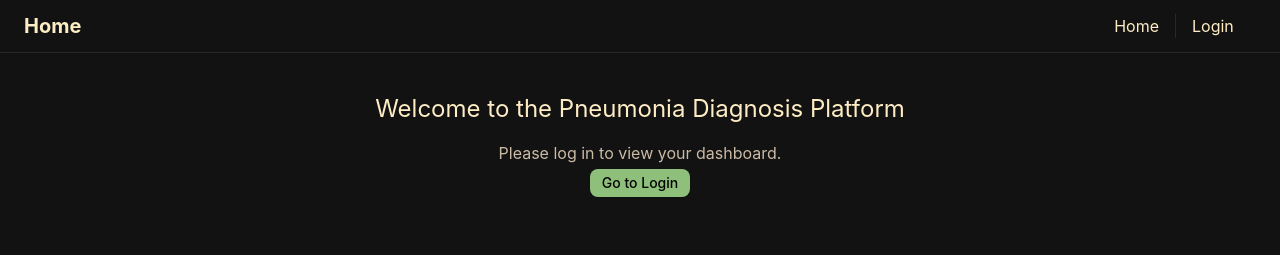
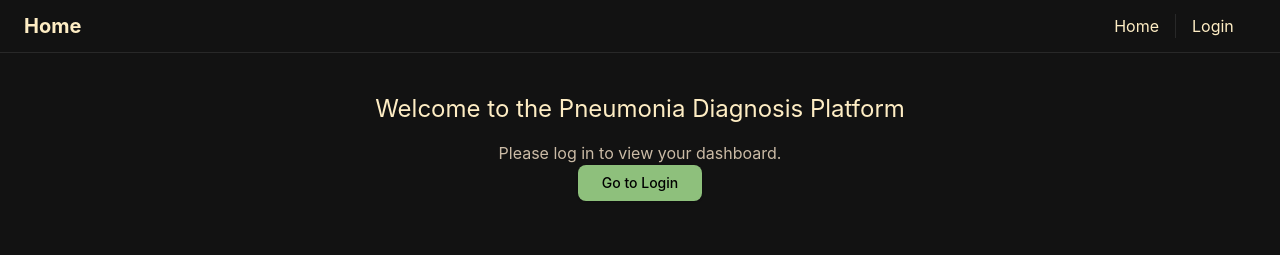
Before and after one commit to dionisiyKDO/masters-thesis, a SvelteKit app in the folder frontend/: page / in a window 1280 px wide. Shown: the top 255 px of the page. Built offline with nearby package versions, Linux system fonts and the light colour scheme.

Commit message:
frontend: rethink tailwind utility classes

```diff
--- a/frontend/src/app.css
+++ b/frontend/src/app.css
@@ -118,23 +118,60 @@
     }
 }
 
+/*
 @utility button {
-    @apply inline-block py-1 px-3 m-1
-    bg-primary hover:bg-primary/90 shadow-xs rounded-md
+    @apply inline-block py-1.5 px-3
+    bg-primary rounded-md
+    hover:bg-primary/90
+    disabled:bg-primary/80 disabled:cursor-not-allowed
     text-primary-foreground text-center text-sm font-medium
 }
 
 @utility input {
     @apply inline-block py-1 px-3 m-1
-    bg-background border border-input shadow-xs rounded-md
+    bg-background border border-input rounded-md
     placeholder:text-muted-foreground
-    selection:bg-primary selection:text-primary-foreground
     text-base outline-none
+}
+} */
+
+@utility button {
+  @apply inline-flex items-center justify-center
+         px-6 py-2 rounded-md
+         bg-primary text-primary-foreground
+         font-medium text-sm
+         hover:bg-primary/90
+         focus:outline-none focus:ring-2 focus:ring-primary/20 focus:ring-offset-2
+         disabled:opacity-50 disabled:cursor-not-allowed
+         transition-all duration-150
+         shadow-sm hover:shadow;
+}
+
+@utility button-secondary {
+  @apply inline-flex items-center justify-center
+         px-6 py-3 rounded-md
+         bg-secondary text-secondary-foreground
+         font-medium text-sm
+         hover:bg-secondary/80
+         focus:outline-none focus:ring-2 focus:ring-secondary/20 focus:ring-offset-2
+         disabled:opacity-50 disabled:cursor-not-allowed
+         transition-all duration-200
+         border border-border;
+}
+
+@utility input {
+  @apply w-full px-4 py-2.5
+         bg-background border border-input rounded-md
+         text-foreground placeholder:text-muted-foreground
+         text-base outline-none
+         focus:outline-none focus:ring-2 focus:ring-ring focus:border-transparent
+         transition-all duration-150
+         disabled:opacity-50 disabled:cursor-not-allowed;
 }
 
 @utility card {
   @apply block
          border border-border rounded-lg
          shadow-sm hover:shadow-md transition-shadow duration-200
-    bg-card overflow-hidden
+         bg-card overflow-hidden;
 }
```
Lines whose indentation alone changed are shown as unchanged.
